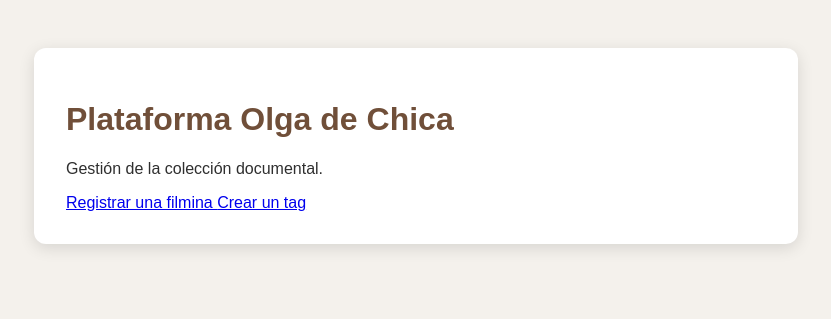
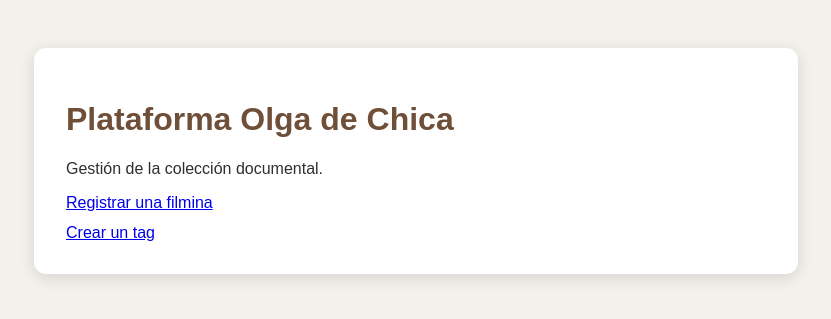
Before and after one commit to ibeltran1999/OlgadeChicaApp, a Flask app: page / in a window 1280 px wide. Shown: the top 319 px of the page, without its empty margins (224-1055 px from the left). Run offline with Flask 3, Linux system fonts and the light colour scheme.

Commit message:
build: actualizacion pagina principal flujo vertical de botones

```diff
--- a/app/presentation/templates/index.html
+++ b/app/presentation/templates/index.html
@@ -13,12 +13,14 @@
     <main class="contenedor">
         <h1>Plataforma Olga de Chica</h1>
         <p>Gestión de la colección documental.</p>
+        <nav class="acciones-principales">
             <a href="{{ url_for('filminas.mostrar_formulario') }}">
                 Registrar una filmina
             </a>
             <a href="{{ url_for('tags.mostrar_formulario') }}">
                 Crear un tag
             </a>
+        </nav>
     </main>
 </body>
 </html>
--- a/app/static/css/styles.css
+++ b/app/static/css/styles.css
@@ -15,6 +15,12 @@ body {
     background: white;
     border-radius: 12px;
     box-shadow: 0 4px 16px rgb(0 0 0 / 12%);
+}
+
+.acciones-principales {
+    display: flex;
+    flex-direction: column;
+    gap: 0.75rem;
 }
 
 h1 {
```
Lines whose indentation alone changed are shown as unchanged.
